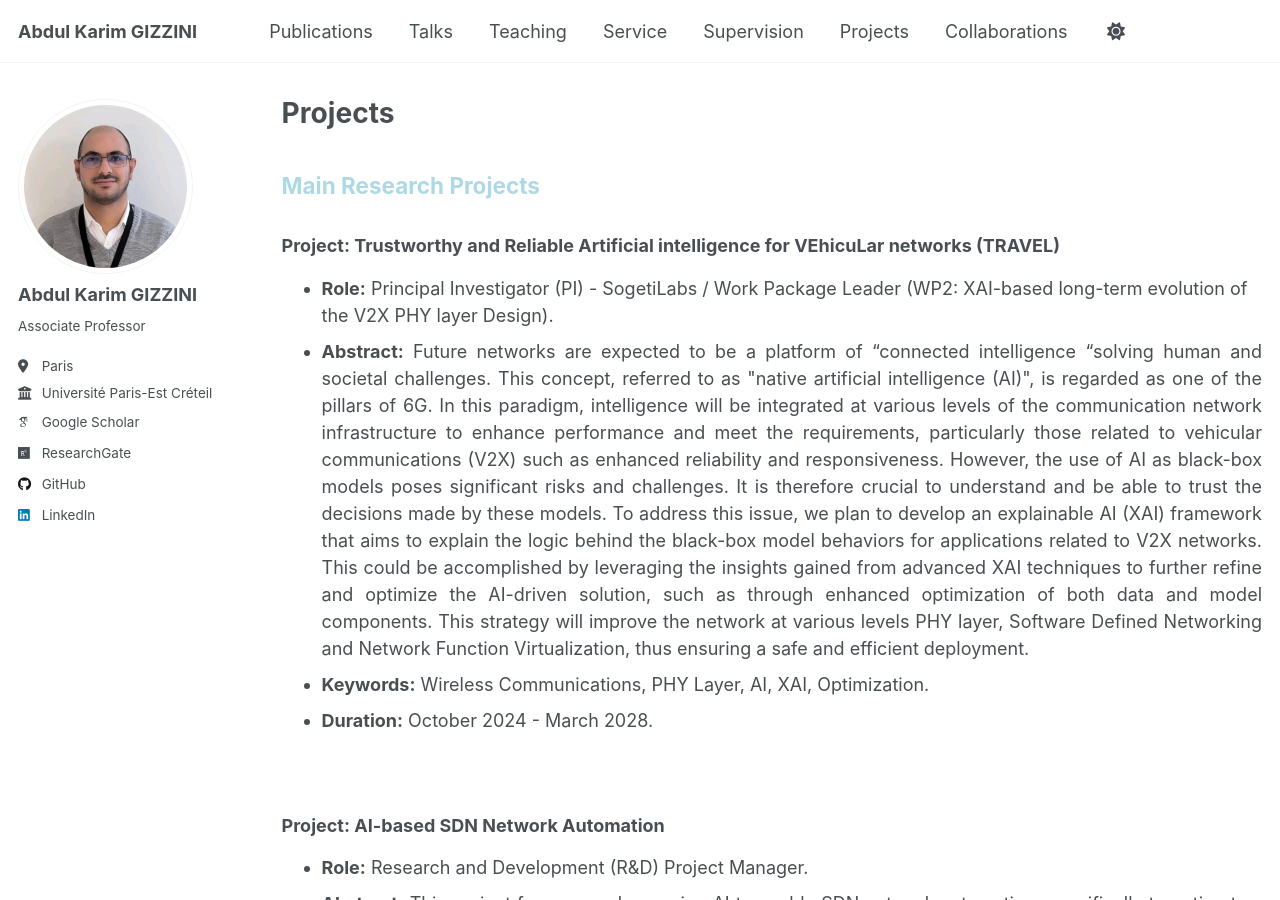
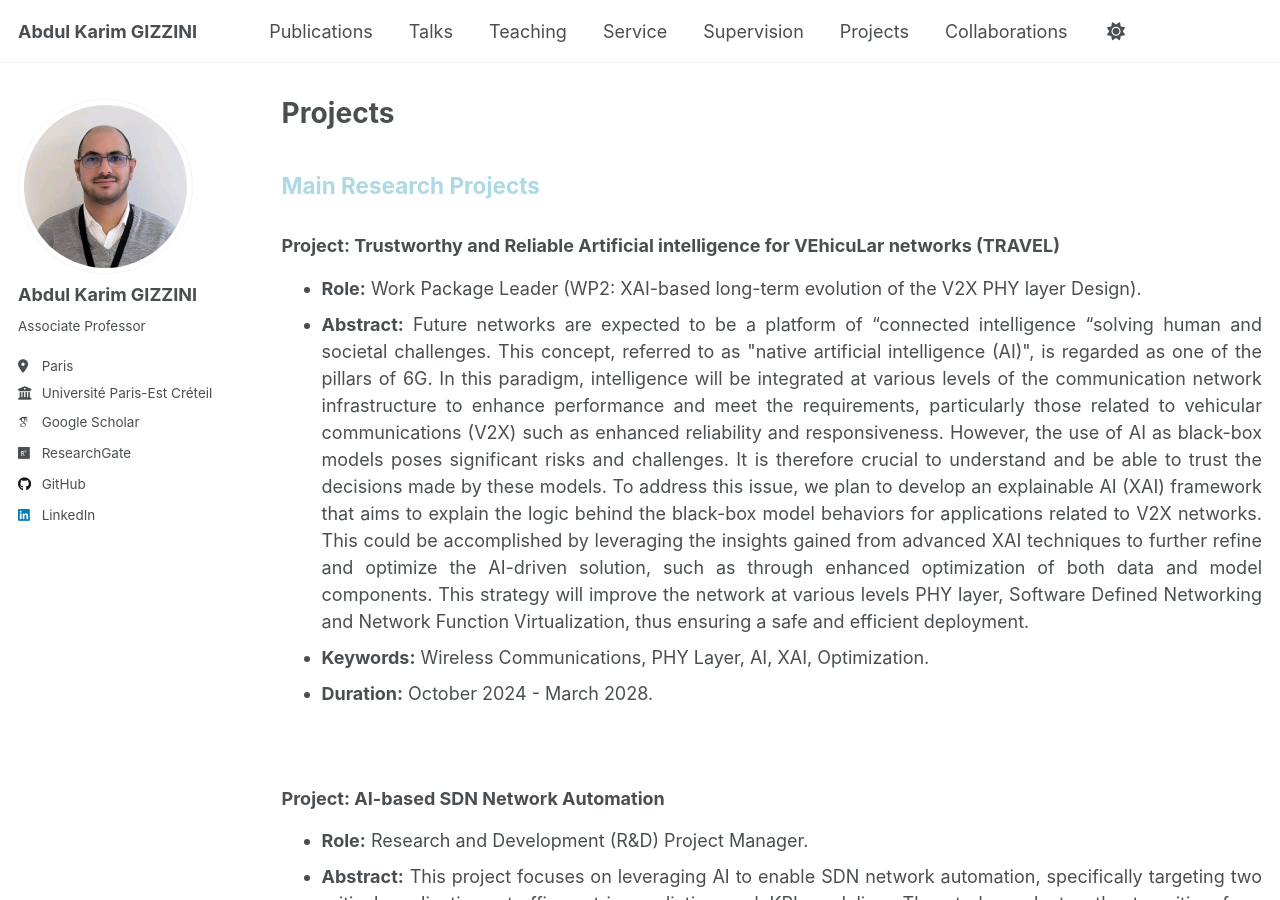
Before and after one commit to abdulkarimgizzini/abdulkarimgizzini-website, a Jekyll site: the page built from _pages/projects.md, in a window 1280 px wide and 900 px high. Built offline with Jekyll 4.4.1, drawn with Linux system fonts in a browser that asks for light colours; some web fonts are replaced; a script that is not in the unit is left out.

Commit message:
Remove 'Principal Investigator' from project role

```diff
--- a/_pages/projects.md
+++ b/_pages/projects.md
@@ -10,7 +10,7 @@
 
 ### Project: Trustworthy and Reliable Artificial intelligence for VEhicuLar networks (TRAVEL)
 
-* **Role:** Principal Investigator (PI) - SogetiLabs / Work Package Leader (WP2: XAI-based long-term evolution of the V2X PHY layer Design).
+* **Role:** Work Package Leader (WP2: XAI-based long-term evolution of the V2X PHY layer Design).
 * <div style="text-align: justify;"><strong>Abstract:</strong> Future networks are expected to be a platform of “connected intelligence “solving human and societal challenges. This concept, referred to as "native artificial intelligence (AI)", is regarded as one of the pillars of 6G. In this paradigm, intelligence will be integrated at various levels of the communication network infrastructure to enhance performance and meet the requirements, particularly those related to vehicular communications (V2X) such as enhanced reliability and responsiveness. However, the use of AI as black-box models poses significant risks and challenges. It is therefore crucial to understand and be able to trust the decisions made by these models. To address this issue, we plan to develop an explainable AI (XAI) framework that aims to explain the logic behind the black-box model behaviors for applications related to V2X networks. This could be accomplished by leveraging the insights gained from advanced XAI techniques to further refine and optimize the AI-driven solution, such as through enhanced optimization of both data and model components. This strategy will improve the network at various levels PHY layer, Software Defined Networking and Network Function Virtualization, thus ensuring a safe and efficient deployment.</div>
 * **Keywords:** Wireless Communications, PHY Layer, AI, XAI, Optimization.
 * **Duration:** October 2024 - March 2028.
```
